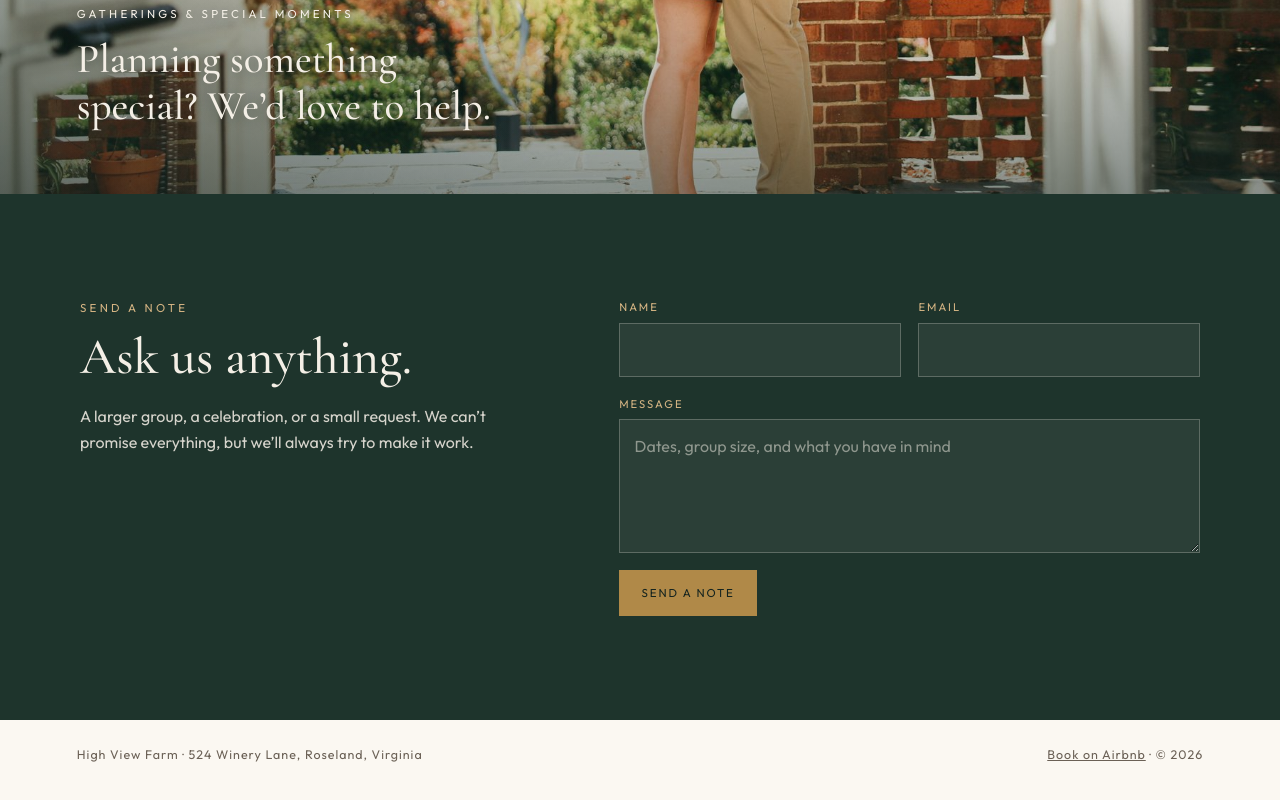
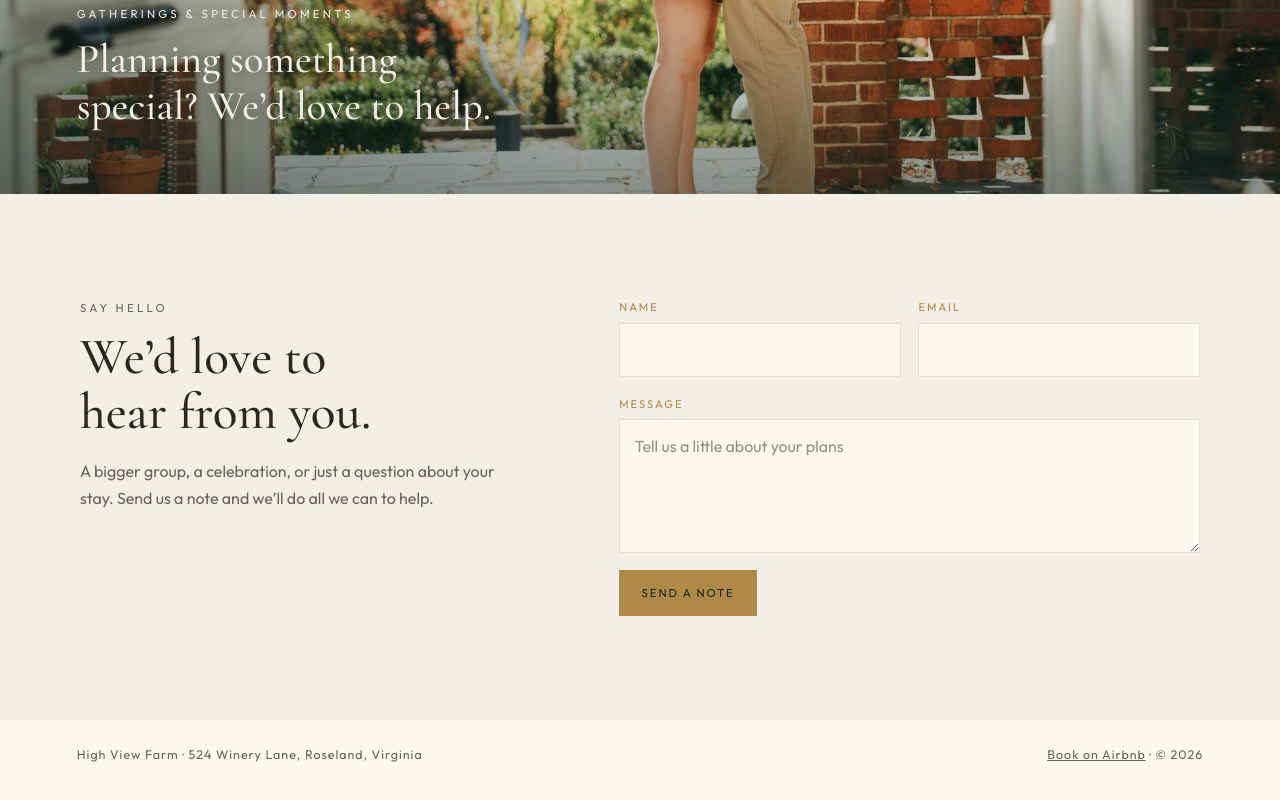
Before and after one commit to izzybuckner/Highview-Farm, a plain HTML site: page index.html in a window 1280 px wide. Shown: the part 4134-4934 px from the top of the page. Drawn offline with nearby package versions, Linux system fonts and the light colour scheme.

Commit message:
Soften note section to cream with warmer wording
Co-Authored-By: Claude Opus 5.5 <noreply@anthropic.com>
Claude-Session: https://claude.ai/code/session_01VwwaFFwLB7cz9FE1Lz7YEH

```diff
--- a/index.html
+++ b/index.html
@@ -151,11 +151,11 @@
       <section class="section inquire" id="inquire">
         <div class="section-inner inquire-inner">
           <div>
-            <p class="kicker">Send a note</p>
-            <h2>Ask us anything.</h2>
+            <p class="kicker">Say hello</p>
+            <h2>We’d love to hear from&nbsp;you.</h2>
             <p>
-              A larger group, a celebration, or a small request. We can’t
-              promise everything, but we’ll always try to make it&nbsp;work.
+              A bigger group, a celebration, or just a question about your stay.
+              Send us a note and we’ll do all we can to&nbsp;help.
             </p>
           </div>
           <form class="inquire-form" id="inquire-form">
@@ -169,7 +169,7 @@
             </label>
             <label class="full">
               <span>Message</span>
-              <textarea name="message" rows="4" placeholder="Dates, group size, and what you have in mind" required></textarea>
+              <textarea name="message" rows="4" placeholder="Tell us a little about your plans" required></textarea>
             </label>
             <button class="btn btn-gold" type="submit">Send a note</button>
           </form>
--- a/styles.css
+++ b/styles.css
@@ -660,16 +660,16 @@ h2 {
 }
 
 .inquire {
-  background: var(--forest);
-  color: var(--cream);
+  background: var(--cream);
+  color: var(--ink);
 }
 
-.inquire .kicker {
-  color: var(--gold-soft);
+.inquire h2 {
+  text-wrap: balance;
 }
 
 .inquire p {
-  color: rgba(244, 239, 230, 0.86);
+  color: var(--muted);
   max-width: 26rem;
   text-wrap: pretty;
 }
@@ -700,27 +700,27 @@ h2 {
   font-size: 0.7rem;
   letter-spacing: 0.18em;
   text-transform: uppercase;
-  color: var(--gold-soft);
+  color: var(--gold);
 }
 
 .inquire-form input,
 .inquire-form textarea {
   font: inherit;
-  color: var(--cream);
-  background: rgba(244, 239, 230, 0.06);
-  border: 1px solid rgba(244, 239, 230, 0.25);
+  color: var(--ink);
+  background: var(--paper);
+  border: 1px solid var(--line);
   padding: 0.8rem 0.9rem;
   border-radius: 0;
 }
 
 .inquire-form textarea::placeholder {
-  color: rgba(244, 239, 230, 0.5);
+  color: rgba(107, 97, 86, 0.7);
 }
 
 .inquire-form input:focus,
 .inquire-form textarea:focus {
   outline: none;
-  border-color: var(--gold-soft);
+  border-color: var(--gold);
 }
 
 .inquire-form button {
@@ -759,7 +759,16 @@ h2 {
   .gathering {
     display: block;
     min-height: 0;
-    background: var(--forest);
+    background: var(--cream);
+    color: var(--ink);
+  }
+
+  .gathering-copy {
+    text-shadow: none;
+  }
+
+  .gathering-copy .kicker {
+    color: var(--gold);
   }
 
   .gathering::after {
```
